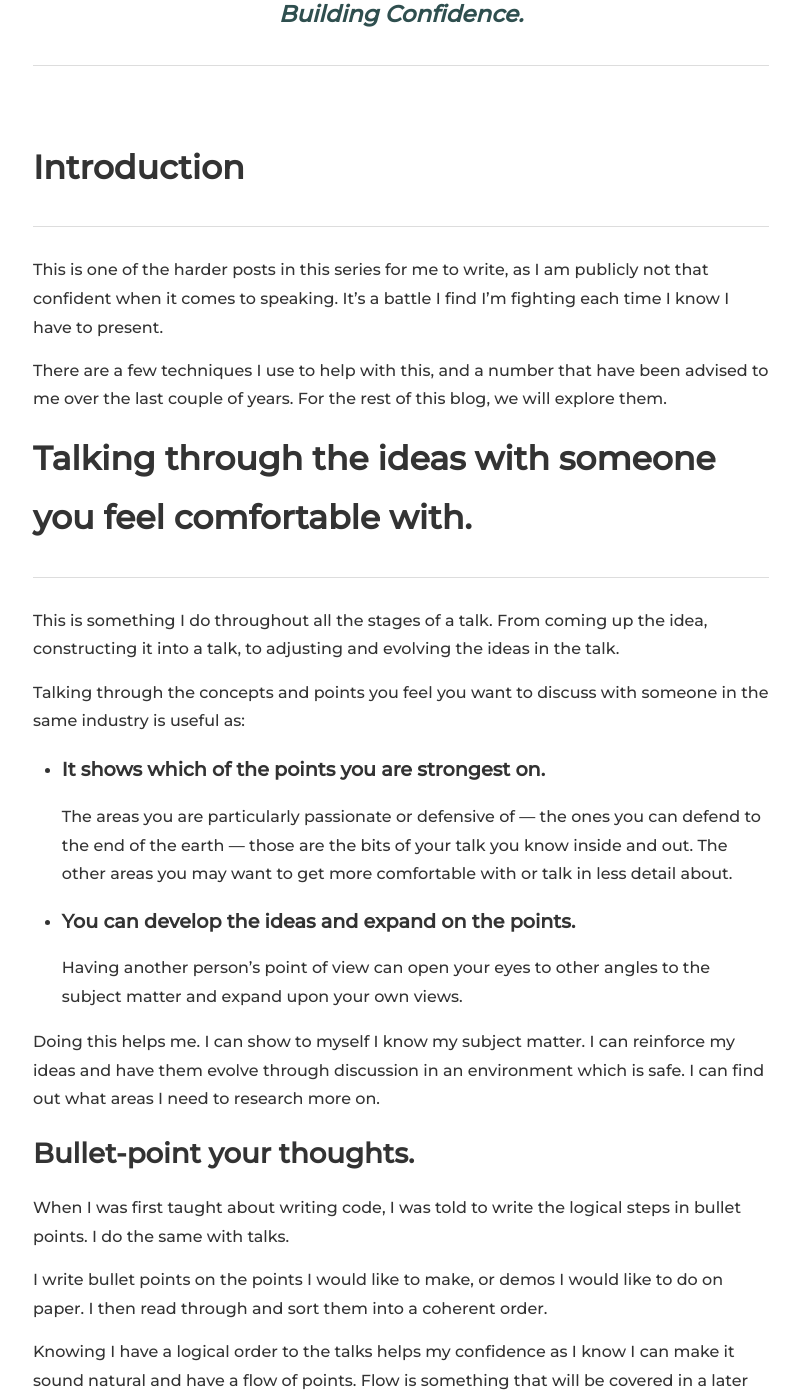
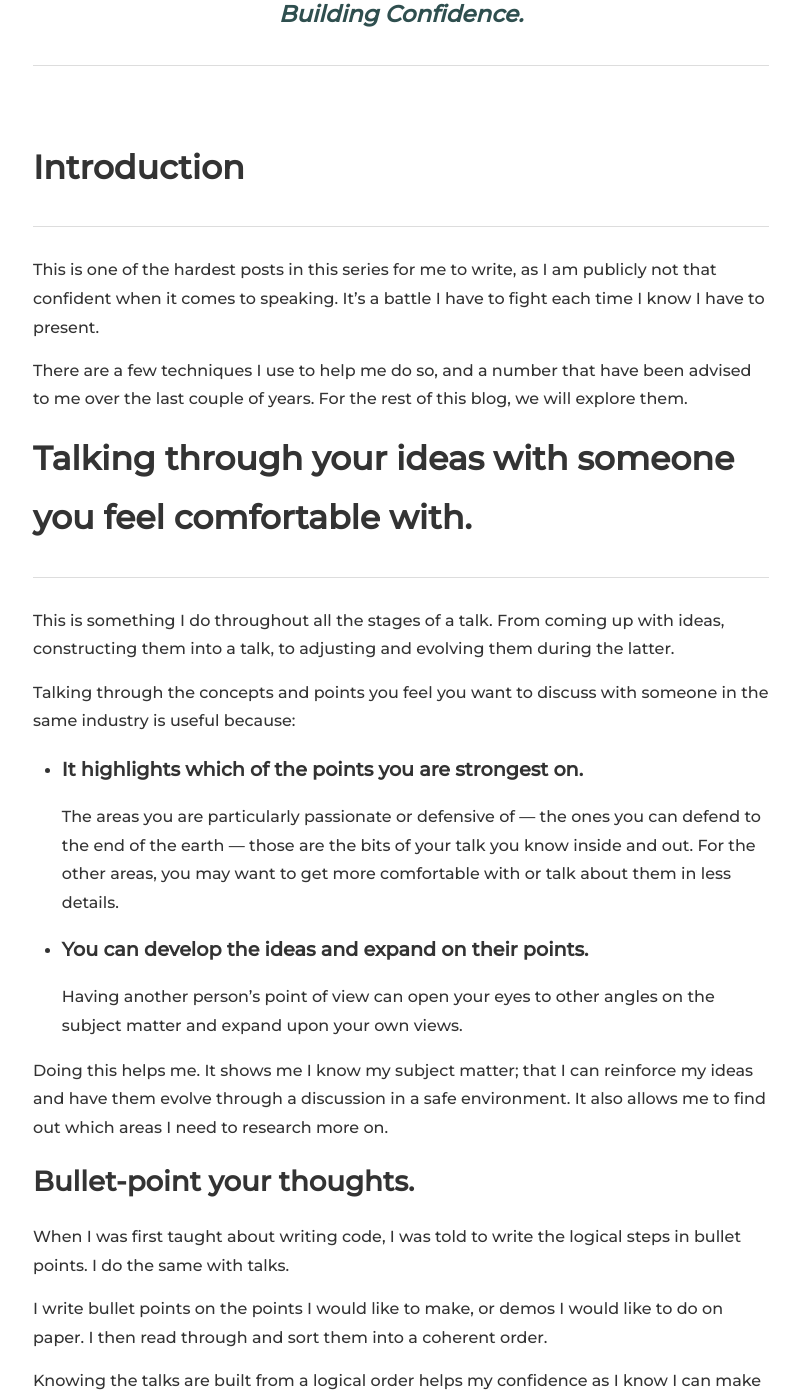
Before and after one commit to DDDEastMidlandsLimited/dddem-blog, a Jekyll site: the page built from _posts/2019-03-07-building-confidence-post.md, in a window 1280 px wide and 1400 px high, scrolled down 775 px. Shown: the whole window, without its empty margins (239-1038 px from the left). Built offline with Jekyll 4.4.1, drawn with Linux system fonts in a browser that asks for light colours; nearby versions of some CDN libraries; some of the changed text lies outside the part shown.

Commit message:
Fix: spelling mistakes in 2019-03-07-building-confidence-post.md (#20)

```diff
--- a/_posts/2019-03-07-building-confidence-post.md
+++ b/_posts/2019-03-07-building-confidence-post.md
@@ -22,25 +22,25 @@
 # Introduction
 ---
 
-This is one of the harder posts in this series for me to write, as I am publicly not that confident when it comes to speaking. It’s a battle I find I’m fighting each time I know I have to present.
+This is one of the hardest posts in this series for me to write, as I am publicly not that confident when it comes to speaking. It’s a battle I have to fight each time I know I have to present.
 
-There are a few techniques I use to help with this, and a number that have been advised to me over the last couple of years. For the rest of this blog, we will explore them.
+There are a few techniques I use to help me do so, and a number that have been advised to me over the last couple of years. For the rest of this blog, we will explore them.
 
-# Talking through the ideas with someone you feel comfortable with.
+# Talking through your ideas with someone you feel comfortable with.
 
 ---
 
-This is something I do throughout all the stages of a talk. From coming up the idea, constructing it into a talk, to adjusting and evolving the ideas in the talk.
+This is something I do throughout all the stages of a talk. From coming up with ideas, constructing them into a talk, to adjusting and evolving them during the latter.
 
-Talking through the concepts and points you feel you want to discuss with someone in the same industry is useful as:
+Talking through the concepts and points you feel you want to discuss with someone in the same industry is useful because:
 
-- #### It shows which of the points you are strongest on.
-The areas you are particularly passionate or defensive of — the ones you can defend to the end of the earth — those are the bits of your talk you know inside and out. The other areas you may want to get more comfortable with or talk in less detail about.
+- #### It highlights which of the points you are strongest on.
+The areas you are particularly passionate or defensive of — the ones you can defend to the end of the earth — those are the bits of your talk you know inside and out. For the other areas, you may want to get more comfortable with or talk about them in less details.
 
-- #### You can develop the ideas and expand on the points.
-Having another person’s point of view can open your eyes to other angles to the subject matter and expand upon your own views.
+- #### You can develop the ideas and expand on their points.
+Having another person’s point of view can open your eyes to other angles on the subject matter and expand upon your own views.
 
-Doing this helps me. I can show to myself I know my subject matter. I can reinforce my ideas and have them evolve through discussion in an environment which is safe. I can find out what areas I need to research more on.
+Doing this helps me. It shows me I know my subject matter; that I can reinforce my ideas and have them evolve through a discussion in a safe environment. It also allows me to find out which areas I need to research more on.
 
 ## Bullet-point your thoughts.
 
@@ -48,55 +48,55 @@
 
 I write bullet points on the points I would like to make, or demos I would like to do on paper. I then read through and sort them into a coherent order.
 
-Knowing I have a logical order to the talks helps my confidence as I know I can make it sound natural and have a flow of points. Flow is something that will be covered in a later blog, but for me, if I can make a talk feel less like a presentation of points and more like a conversation, it helps with the lack of confidence.
+Knowing the talks are built from a logical order helps my confidence as I know I can make it sound natural and have a natural flow of points. Flow is something that will be covered in a later blog post, but for me, if I can make a talk feel less like a presentation of points and more like a conversation, it helps my lack of confidence.
 
 # Rehearse (in stages).
 
 ---
 
-Knowing your content can help with confidence.
+Knowing your content can boost your confidence.
 
 People approach rehearsing their talks in different ways. I find it best to first rehearse at home.
 
 - #### Full talk, relaxed setting.
-First without timers and then introducing timed sections. This doesn’t have to be a full performance, I sit on the sofa with my clicker in hand, laptop on lap.
+First without timers and then by introducing timed sections. This doesn’t have to be a full performance: for example, I sit on my sofa with my clicker in my hand, laptop on my lap.
 
 - #### Practising the sections that you are less comfortable with.
-A full rehearsal will show which sections you don’t know that well. You don’t need to rehearse the full talk each time.
+A full rehearsal will show you which sections you don’t know that well. You don’t need to rehearse the full talk each time.
 
 - #### Rehearsing in a fake presentation setting.
-Closer to the actual talk, I like to hook my laptop up to the TV and practice the talk the way I would present it. It means I can use the space of the room, not rely on reading notes I have and get a feel for what it might feel like to present.
+Closer to the actual talk, I like to hook my laptop up to the TV and practice the talk the way I will present it. It means I can use the space of the room, not rely on reading notes I have and get a feel of what it might actually feel like to present.
 
 Some others have suggested:
 
 - #### Talking in the bath.
-Personally, I like my baths to remain a relaxing, safe space, free of work. I do know someone who likes to practice their talks in the bath as then they can rehearse without glancing at their notes. Apparently, their bathroom has good acoustics too.
+Personally, I like my baths to remain a relaxing, safe space, free of work. I do know someone who likes to practice their talks during their bath as they can then rehearse without glancing at their notes. Apparently, their bathroom has good acoustics too.
 
 - #### Listening to recordings of yourself.
-Some like to record their talks and listening to it as part of their practice.
+Some like to record their talks and listen to them as part of their practice.
 
-For me, there is such a thing as over-rehearsing. I trip up if I think I miss a point in the talk. I find once a week for about 3 weeks before the talk is peachy for me. You will find your own balance and rhythm.
+For me, there is such a thing as over-rehearsing. I trip up if I think I miss a point in the talk. For me,  rehearsing once a week for about 3 weeks before the talk is peachy. You will find your own balance and rhythm.
 
 # Present in a setting that feels less scary to you.
 
 ---
 
-There are numerous ways you can test the waters for your talk and help with your confidence in presenting it.
+There are numerous ways you can test the waters for your talk and boost your confidence in presenting it.
 
 - #### Blog the content.
 Write out your ideas and reaffirm your knowledge of the content of the talk. Added bonus — you can refer to your blog in your talk in case you miss anything or don’t have time to go into the details.
 
 - #### Internal talk at work.
-Ask your work if you can present either the full talk or a shorter version on a Friday afternoon. Get feedback and criticism from people whose opinion you trust.
+Ask at your work if you can present either the full talk or a shorter version of it on a Friday afternoon. Get feedback and criticism from people whose opinion you trust.
 
 - #### (Local) meetup.
-Present your ideas at a meetup. There are loads of great meetups in the East Midlands, which is great for me as I get more nervous presenting in front of people I know than people I don’t know. Some others find it easier to present to familiar faces. You have the choice of both across the East Midlands. Support your local meetups by providing them with the great, up and coming speaker that is you, and get a confidence boost from presenting in front of a small and friendly crowd.
+Present your ideas at a meetup. There are loads of great meetups in the East Midlands, these are great for me as I get more nervous presenting in front of people I know than people I don’t know. Some others find it easier to present to familiar faces. Both choices are available to you across the East Midlands. Support your local meetups by providing them with the great, up and coming speaker that you are, and get a confidence boost from presenting in front of a small and friendly crowd.
 
 # Fake it ‘till you make it.
 
 ---
 
-You have rehearsed, you know your content but speaking is still terrifying. That’s ok. We put up a post for how to prepare and pump yourself up for the day closer to our event.
+You have rehearsed, you know your content but speaking is still terrifying. That’s ok. We have put up a post for how to prepare and pump yourself up on a day closer to our event.
 
 All in all, the experience will go by very quickly and you might even convince yourself that you are a strong, confident, speaker-person.
 
```
Also changed, not shown: other parts of _posts/2019-03-07-building-confidence-post.md (+2 -2 lines).
